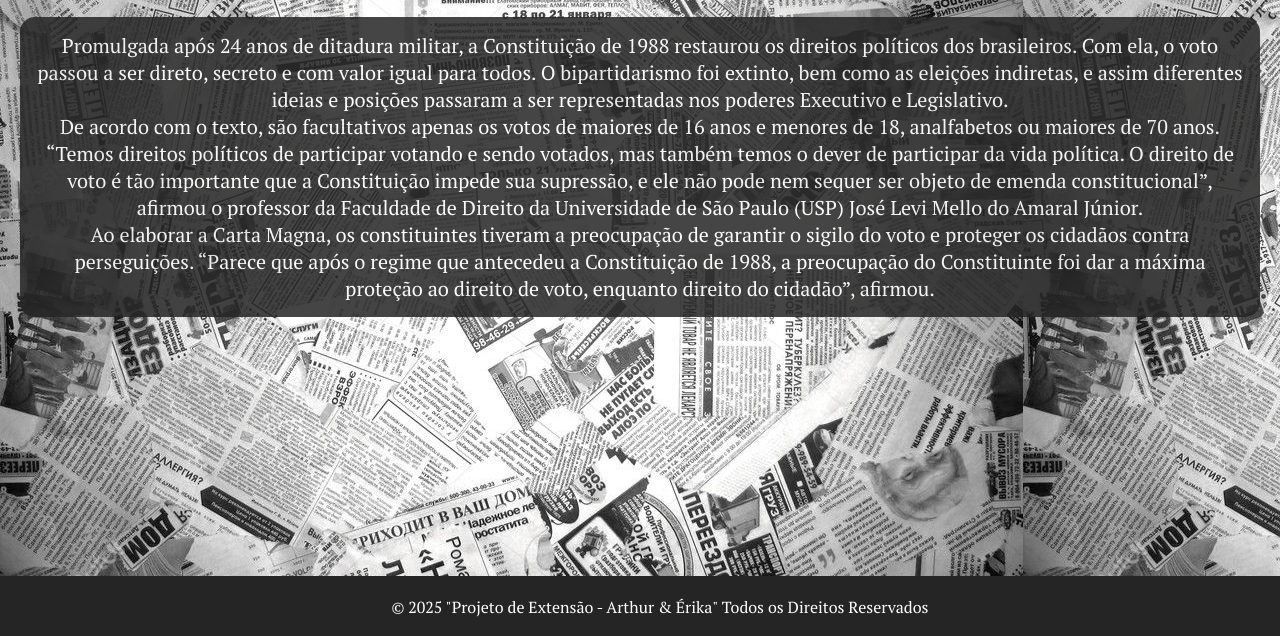
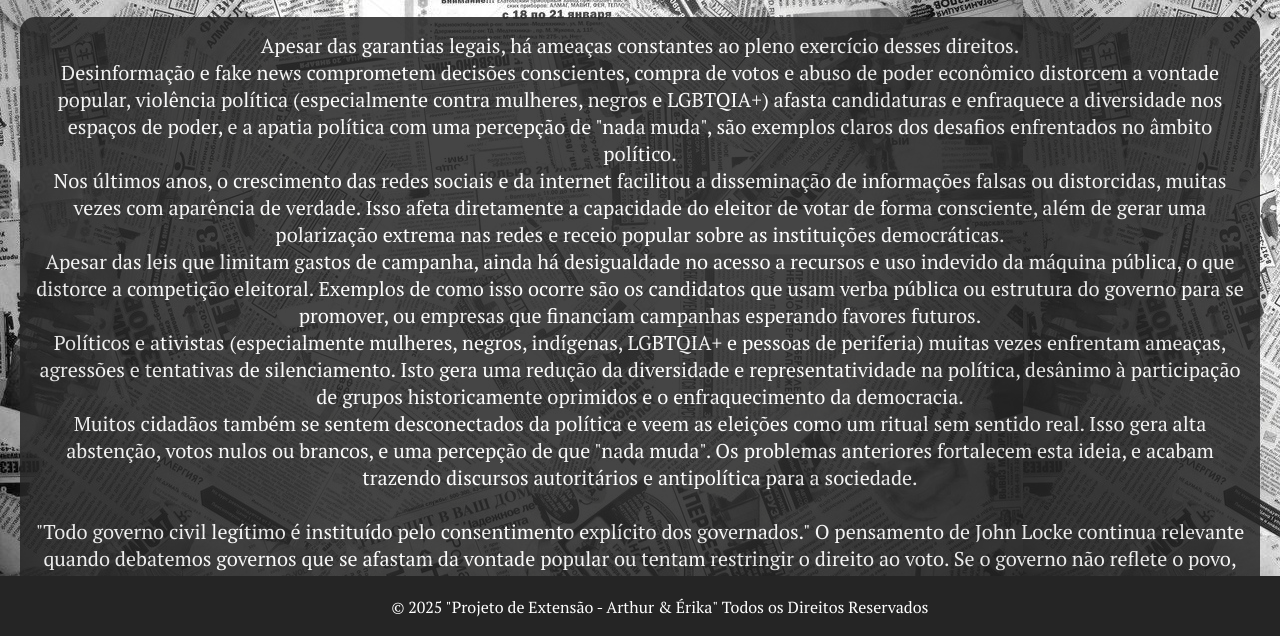
Before and after one commit to ArthurOrtisWalter/projeto-extensao-arthur-erika, a plain HTML site: page desafiosreflexões.html in a window 1280 px wide. Shown: the part 162-798 px from the top of the page. Drawn offline with Linux system fonts and the light colour scheme.

Commit message:
Add files via upload

```diff
--- a/desafiosreflexões.html
+++ b/desafiosreflexões.html
@@ -18,13 +18,27 @@
         </ul>
     </nav>
     <main>
-        <p>Promulgada após 24 anos de ditadura militar, a Constituição de 1988 restaurou os direitos políticos dos brasileiros. Com ela, o voto passou a ser direto, secreto e com valor igual para todos. O bipartidarismo foi extinto, bem como as eleições indiretas, e assim diferentes ideias e posições passaram a ser representadas nos poderes Executivo e Legislativo.
+        <p>Apesar das garantias legais, há ameaças constantes ao pleno exercício desses direitos.
             <br>
-            De acordo com o texto, são facultativos apenas os votos de maiores de 16 anos e menores de 18, analfabetos ou maiores de 70 anos.
+            Desinformação e fake news comprometem decisões conscientes, compra de votos e abuso de poder econômico distorcem a vontade popular, violência política (especialmente contra mulheres, negros e LGBTQIA+) afasta candidaturas e enfraquece a diversidade nos espaços de poder, e a apatia política com uma percepção de "nada muda", são exemplos claros dos desafios enfrentados no âmbito político.
             <br>
-            “Temos direitos políticos de participar votando e sendo votados, mas também temos o dever de participar da vida política. O direito de voto é tão importante que a Constituição impede sua supressão, e ele não pode nem sequer ser objeto de emenda constitucional”, afirmou o professor da Faculdade de Direito da Universidade de São Paulo (USP) José Levi Mello do Amaral Júnior.
+            Nos últimos anos, o crescimento das redes sociais e da internet facilitou a disseminação de informações falsas ou distorcidas, muitas vezes com aparência de verdade. Isso afeta diretamente a capacidade do eleitor de votar de forma consciente, além de gerar uma polarização extrema nas redes e receio popular sobre as instituições democráticas.
             <br>
-            Ao elaborar a Carta Magna, os constituintes tiveram a preocupação de garantir o sigilo do voto e proteger os cidadãos contra perseguições. “Parece que após o regime que antecedeu a Constituição de 1988, a preocupação do Constituinte foi dar a máxima proteção ao direito de voto, enquanto direito do cidadão”, afirmou.
+            Apesar das leis que limitam gastos de campanha, ainda há desigualdade no acesso a recursos e uso indevido da máquina pública, o que distorce a competição eleitoral. Exemplos de como isso ocorre são os candidatos que usam verba pública ou estrutura do governo para se promover, ou empresas que financiam campanhas esperando favores futuros.
+            <br>
+            Políticos e ativistas (especialmente mulheres, negros, indígenas, LGBTQIA+ e pessoas de periferia) muitas vezes enfrentam ameaças, agressões e tentativas de silenciamento. Isto gera uma redução da diversidade e representatividade na política, desânimo à participação de grupos historicamente oprimidos e o enfraquecimento da democracia.
+            <br>
+            Muitos cidadãos também se sentem desconectados da política e veem as eleições como um ritual sem sentido real. Isso gera alta abstenção, votos nulos ou brancos, e uma percepção de que "nada muda". Os problemas anteriores fortalecem esta ideia, e acabam trazendo discursos autoritários e antipolítica para a sociedade.
+            <br><br>
+            "Todo governo civil legítimo é instituído pelo consentimento explícito dos governados." O pensamento de John Locke continua relevante quando debatemos governos que se afastam da vontade popular ou tentam restringir o direito ao voto. Se o governo não reflete o povo, sua legitimidade está em risco.
+            <br><br>
+            "A liberdade é obedecer à lei que a gente mesmo se deu." Num contexto de apatia e descrença na política, Rousseau nos lembra que não participar também é uma escolha política, e que isso pode abrir espaço para a tirania.
+            <br><br>
+            "O que torna o homem um ser político é a sua capacidade de ação e de discurso em público." Num mundo onde muitos são silenciados (seja por violência, pobreza, ou invisibilidade) a fala de Hannah Arendt é um chamado: participar politicamente é existir plenamente.
+            <br><br>
+            "Não aceito mais as coisas que não posso mudar, estou mudando as coisas que não posso aceitar." Angela Davis nos convida a pensar na política como prática cotidiana, e não apenas como evento eleitoral. A mudança real exige engajamento contínuo, especialmente dos que mais sofrem com a exclusão.
+            <br><br>
+            "Já não cabe mais uma sociedade sem nós, e que se construa nos excluindo." Erika Hilton nos mostra que o direito ao voto não é suficiente por si só. É preciso garantir acesso real à participação, removendo as barreiras estruturais que impedem a diversidade nos espaços de poder.
             <br>
         </p>
     </main>
```
Also changed, not shown: direitovotoparticipacaopolitica.html (+6 -0 lines).
